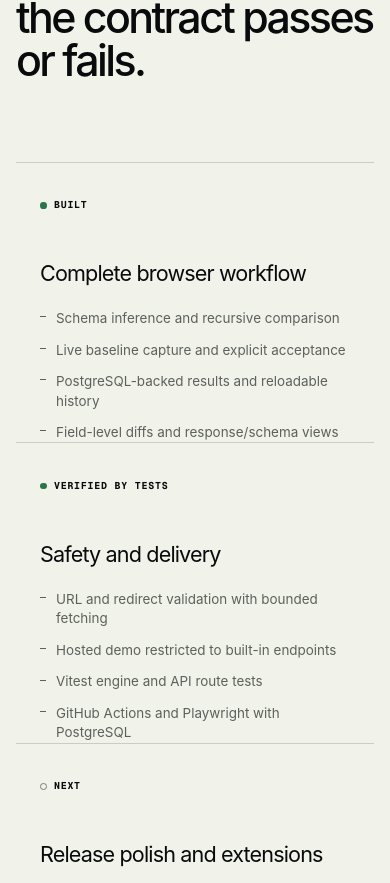
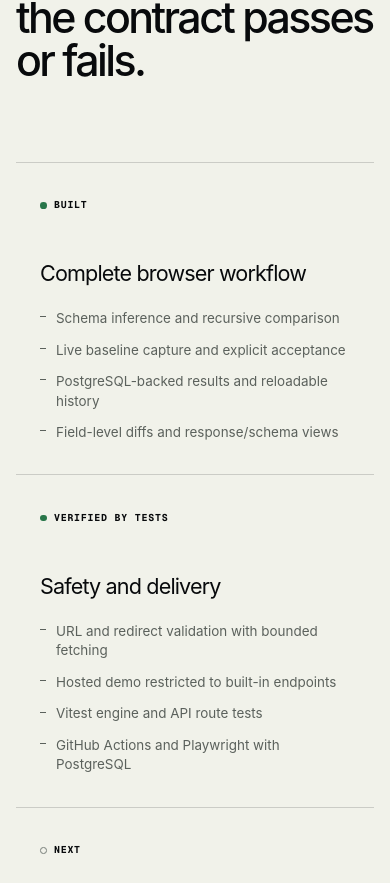
Before and after one commit to phatpanda6/alan-huang-portfolio, a Next.js app: page / in a window 390 px wide. Shown: the part 4401-5284 px from the top of the page. Built offline with nearby package versions, Linux system fonts and the light colour scheme; no server answers.

Commit message:
Add mobile spacing to status cards

```diff
--- a/app/globals.css
+++ b/app/globals.css
@@ -1593,6 +1593,10 @@ section[id] {
     border-bottom: 1px solid var(--line-light);
   }
 
+  .status-grid article {
+    padding-bottom: 2rem;
+  }
+
   .evidence-card:last-child,
   .status-grid article:last-child,
   .principles-grid article:last-child {
```
Also changed, not shown: 1 other file (tests, documents, lock files or other folders).
